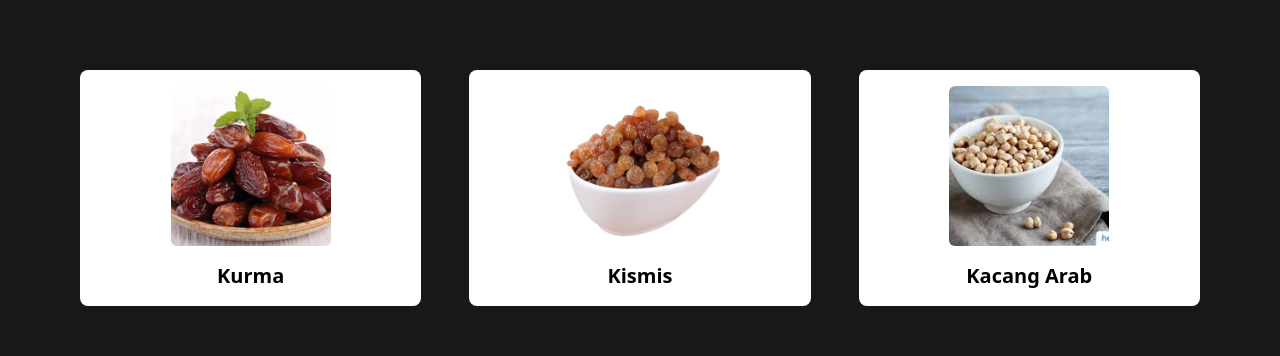
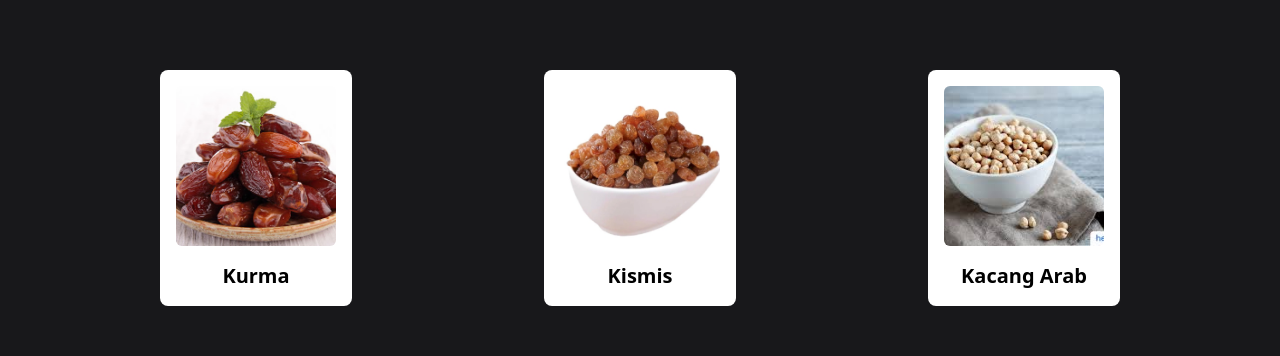
Before and after one commit to Sulthan-eng/Sulthan-Feast-Desweb-Project, a Vue app: page /souvenirs in a window 1280 px wide. Shown: the part 277-633 px from the top of the page. Built offline with nearby package versions, Linux system fonts and the light colour scheme.

Commit message:
fix their position

```diff
--- a/src/components/SnacksDisplayList.vue
+++ b/src/components/SnacksDisplayList.vue
@@ -8,7 +8,7 @@ import SnacksDisplayCard from './SnacksDisplayCard.vue';
         <h1 class="font-['Cinzel_Decorative'] text-center text-3xl md:text-5xl font-semibold text-yellow-500 ">Snacks</h1>
         <p class="max-w-4xl mx-auto font-medium text-center text-gray-300 mt-5 leading-relaxed px-6">Nikmati Kelezatan Tradisi di genggaman anda</p>
 
-        <div class="mt-20 grid grid-cols-1 md:grid-cols-3 gap-12 px-6 lg:px-20">
+        <div class="mt-20 grid grid-cols-1 md:grid-cols-3 justify-items-center gap-8 px-6 lg:px-20">
             <SnacksDisplayCard
                 v-for="s in snacks"
                 :key="s.id"
```
